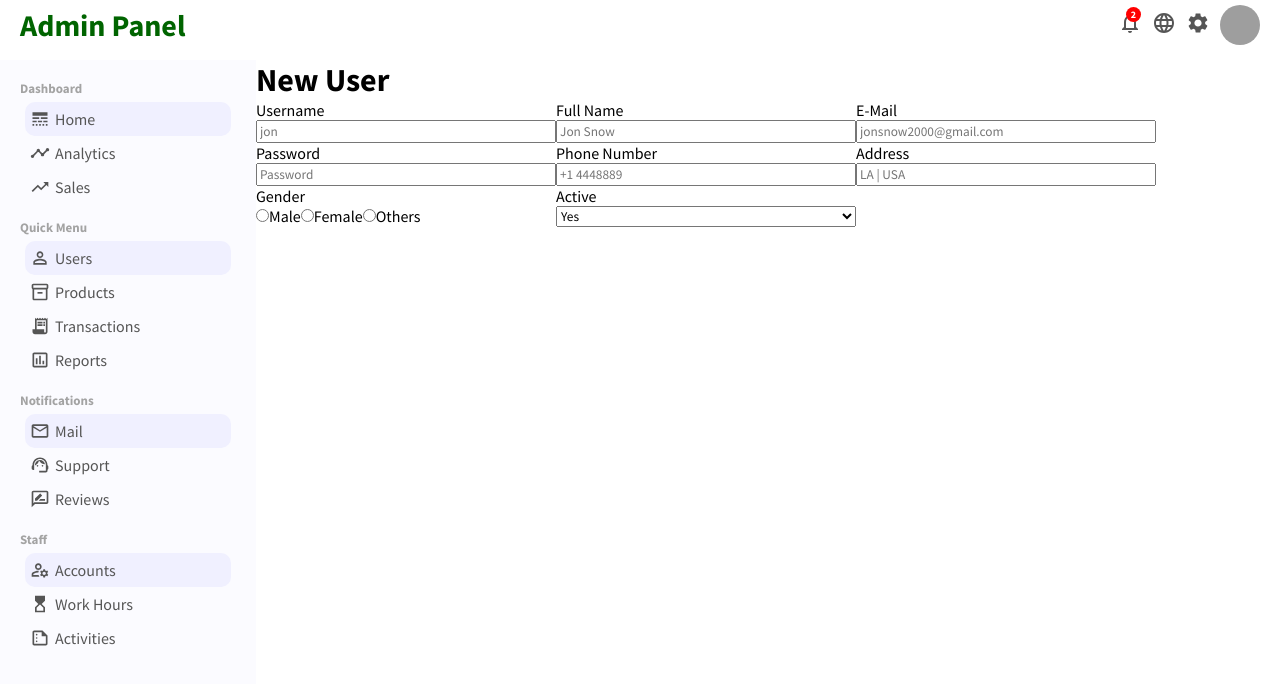
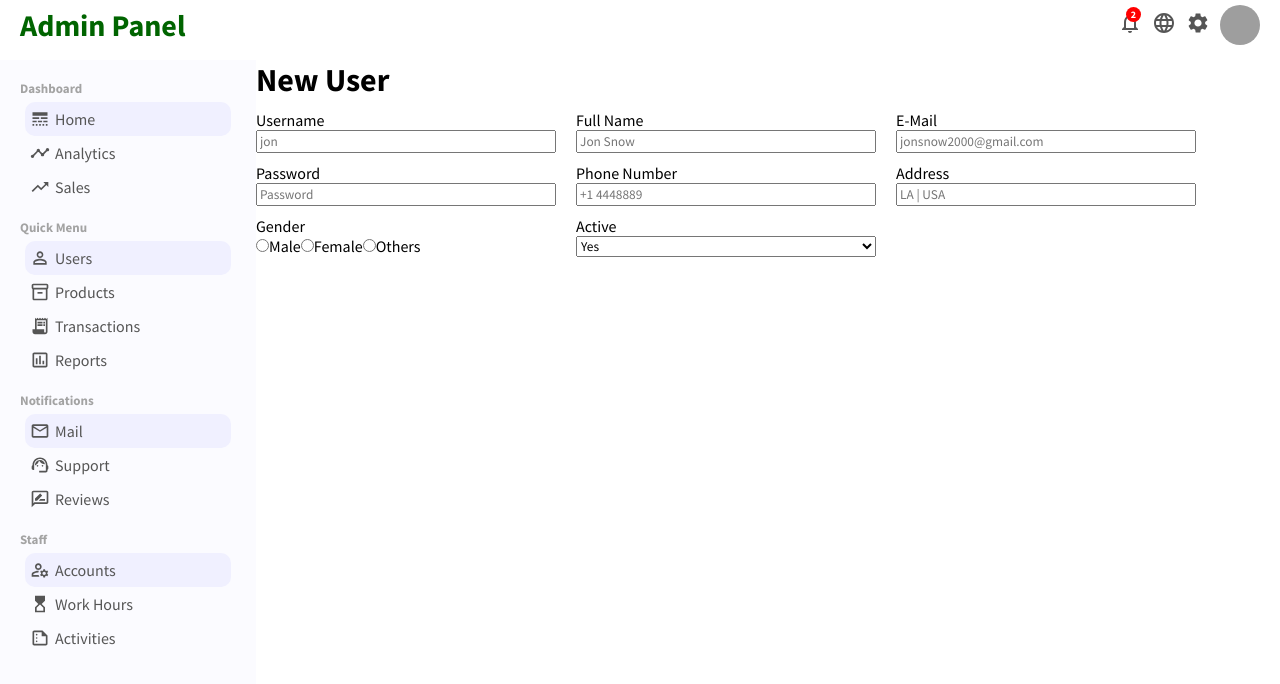
Before and after one commit to PJMantoss/admin_panel, a React (Create React App) app: page /newuser in a window 1280 px wide. Shown: the top 684 px of the page. Built offline with nearby package versions, Linux system fonts and the light colour scheme; grey boxes are pictures that could not be loaded.

Commit message:
update NewUser page

```diff
--- a/src/pages/newUserPage/newUser.css
+++ b/src/pages/newUserPage/newUser.css
@@ -11,4 +11,5 @@
     width: 300px;
     display: flex;
     flex-direction: column;
+    margin: 10px 20px 0 0;
 }
```
